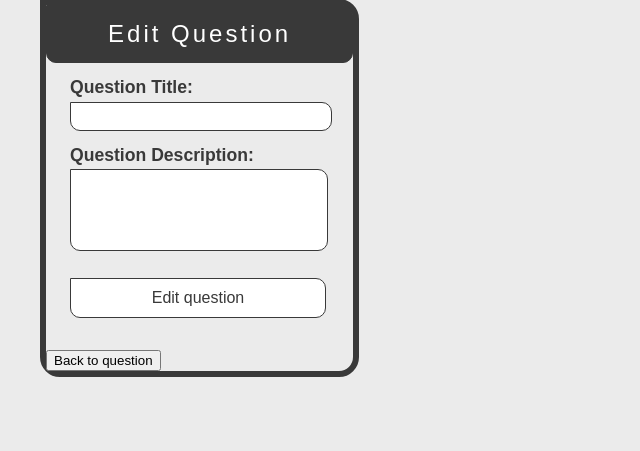
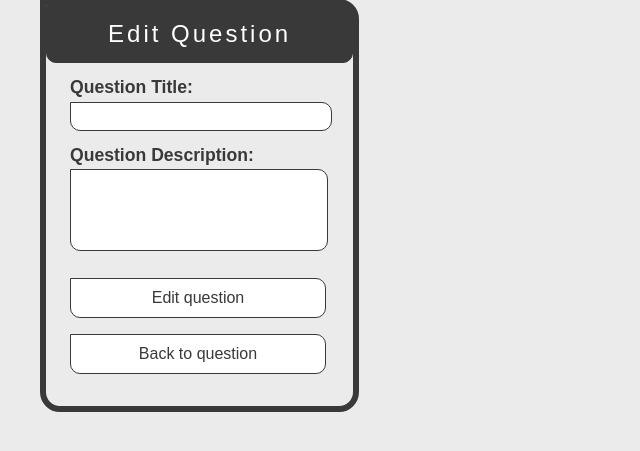
Before and after one commit to wikuuu1/ask-mate-python-html, a Flask app: template templates/edit_question.html in a window 1280 px wide. Shown: the part 191-642 px from the top of the page, without its empty margins (0-640 px from the left). Run offline with Flask 2, Linux system fonts and the light colour scheme; the template is opened without the code that fills it, so the values that code supplies are empty.

Commit message:
Added button submit layout

```diff
--- a/static/style.css
+++ b/static/style.css
@@ -309,7 +309,7 @@ input[type=text], input[type=submit] {
     padding: 2vh 3vh 3vh 3vh;
 }
 
-input[type=text]{
+input[type=text] {
     font-family: Arial,serif;
     margin-top: 5px;
     line-height: 25px;
@@ -365,7 +365,6 @@ input[type="file"] + label {
     color: rgb(57,57,57);
     font-size: 1em;
     text-align: center;
-
 }
 
 input:hover + label{
@@ -380,7 +379,6 @@ input:hover + label{
 .paragraph_class {
     margin-top: 5px;
     padding: 5px 10px 0 10px;
-
 }
 
 p.paragraph_look {
@@ -394,3 +392,23 @@ p.paragraph_look {
 p.paragraph_look > span {
     font-weight: bolder;
 }
+
+button.back_to_question_btn {
+    background: white;
+    padding: 10px 15px;
+    margin: 8px 0;
+    color: rgb(57,57,57);
+    border-radius: 0 10px 10px 10px;
+    width: 20vw;
+    border: 1px solid rgb(57,57,57);
+    font-size: 1em;
+}
+
+button.back_to_question_btn:hover {
+    background: rgb(255, 159, 24);
+    border: none;
+    transition: 0.3s;
+    font-size: 1em;
+    font-weight: bold;
+    cursor: pointer;
+}
--- a/templates/edit_question.html
+++ b/templates/edit_question.html
@@ -13,13 +13,14 @@
             <label for="edited_question">Question Title:</label><br>
             <input type="text" id="edited_question" name="edited_question" value="{{ question['title'] }}"><br><br>
             <label for="edited_description">Question Description:</label><br>
-            <textarea name="edited_description" id="question_description" rows="10" cols="30" style="resize: none">{{ question['message'] }}</textarea><br><br>
+            <textarea name="edited_description" id="question_description">{{ question['message'] }}</textarea><br><br>
             <input type="submit" value="Edit question">
+
+            <a href="{{ url_for('display_question', question_id=question.id)}}">
+                <button type="submit" class="back_to_question_btn">Back to question</button>
+            </a>
+
         </form>
-
-        <a href="{{ url_for('display_question', question_id=question.id)}}">
-            <button type="submit">Back to question</button>
-        </a>
 
     </div>
 {% endblock %}
```
Also changed, not shown: templates/comment_to_answer.html (+4 -4 lines), templates/comment_to_question.html (+5 -3 lines), templates/edit_answer.html (+5 -4 lines).
